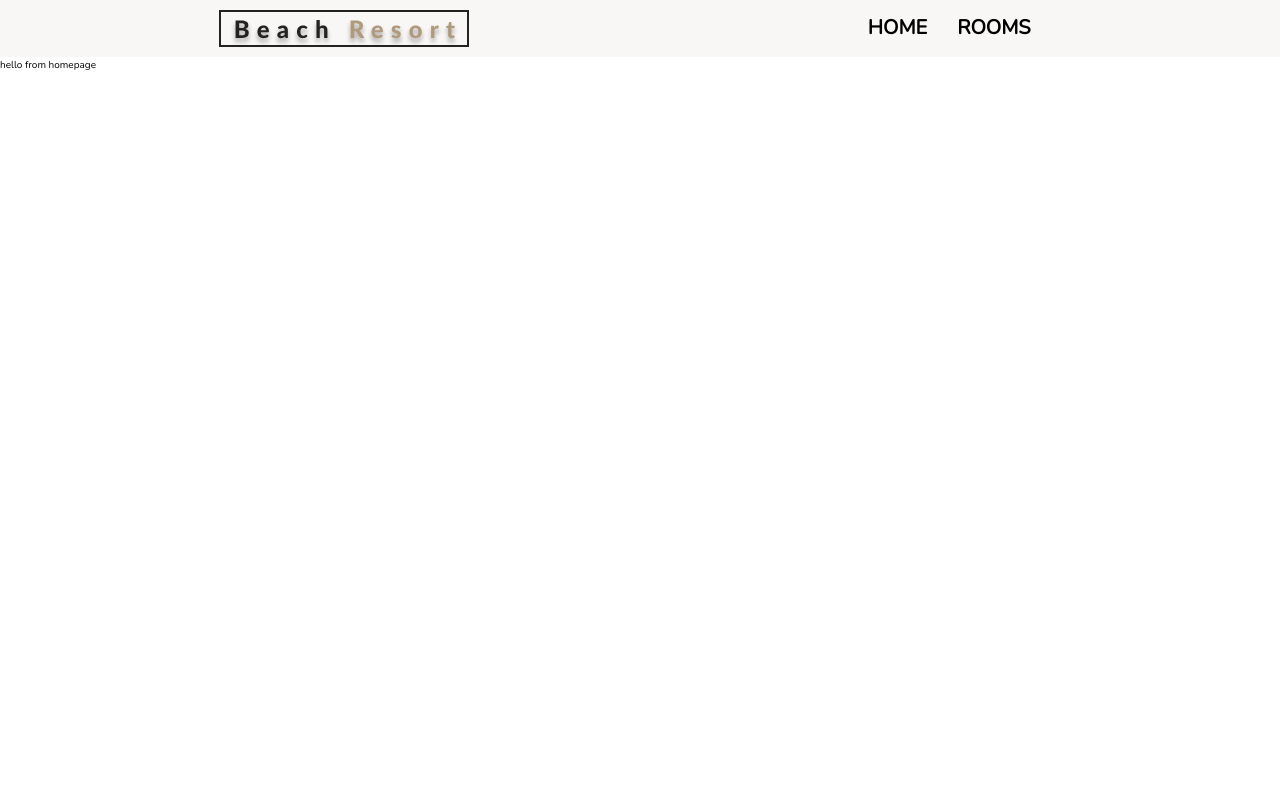
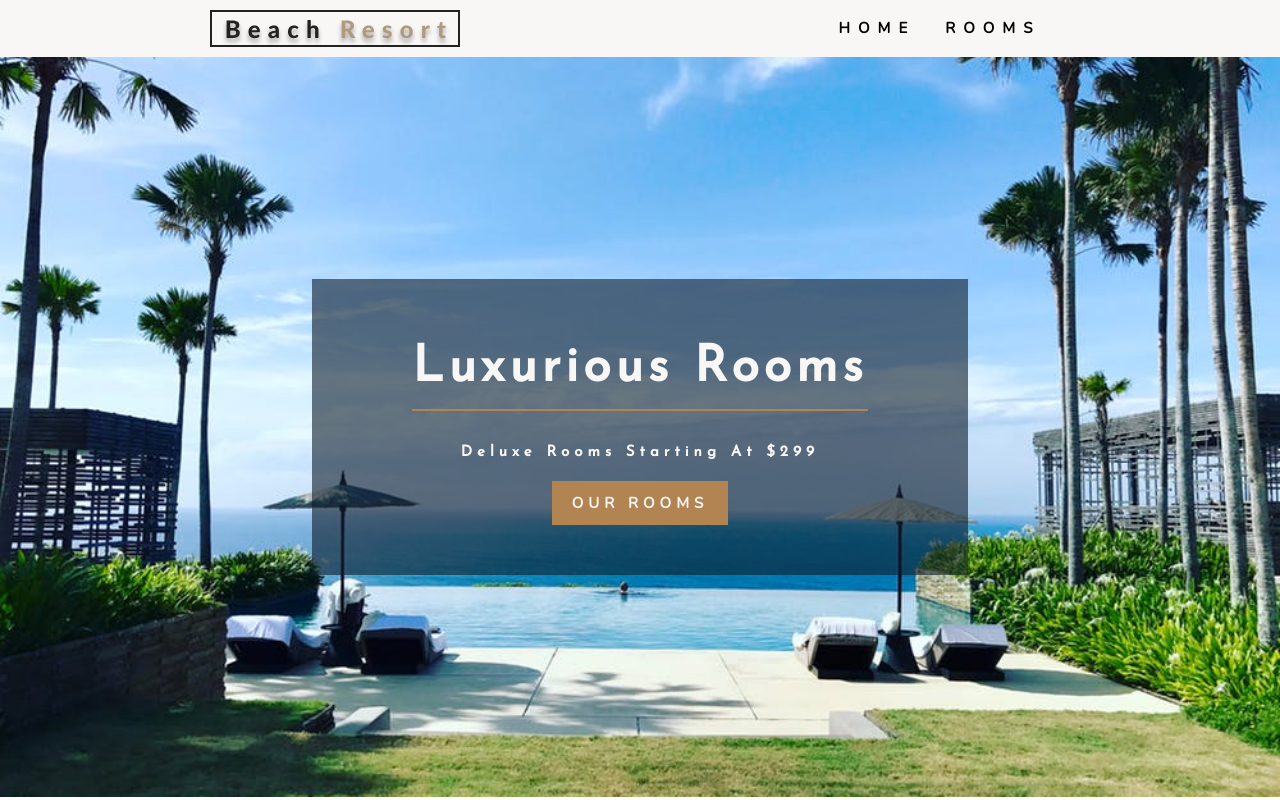
Before and after one commit to HexiangLiu/react-beach-resort, a React (Create React App) app: page / in a window 1280 px wide. Built offline with nearby package versions, Linux system fonts and the light colour scheme.

Commit message:
Header part complete

```diff
--- a/src/App.scss
+++ b/src/App.scss
@@ -17,6 +17,10 @@
 
   //Transition
   --transition-primary: all 0.3s linear;
+
+  //Typepagraphy
+  --spacing-primary: 0.8rem;
+  --spacing-secondary: 0.5rem;
 }
 
 *,
@@ -37,3 +41,38 @@ body {
   font-weight: 300;
   line-height: 1.6;
 }
+
+.btn-primary {
+  font-size: 1.5rem;
+  font-weight: 600;
+
+  &:visited,
+  &:link {
+    color: var(--color-grey-light-1);
+    text-decoration: none;
+    background-color: var(--color-primary-dark);
+    padding: 1rem 2rem;
+    text-transform: uppercase;
+    transition: all 0.3s;
+  }
+
+  &:hover {
+    color: var(--color-grey-dark-1);
+    background-color: var(--color-grey-light-1);
+  }
+}
+
+.heading--1 {
+  margin-bottom: 3rem;
+  font-size: 5rem;
+  font-weight: 600;
+  text-transform: capitalize;
+  font-family: var(--font-display);
+}
+
+.heading--3 {
+  font-size: 1.5rem;
+  margin-bottom: 1.5rem;
+  text-transform: capitalize;
+  font-family: var(--font-display);
+}
--- /dev/null
+++ b/src/components/Banner.js
@@ -0,0 +1,13 @@
+import React from 'react';
+
+import './Banner.scss';
+
+export default function Banner({ title, subtitle, children }) {
+  return (
+    <div className="banner">
+      <h1 className="heading--1">{title}</h1>
+      <h3 className="heading--3">{subtitle}</h3>
+      {children}
+    </div>
+  );
+}
--- /dev/null
+++ b/src/components/Banner.scss
@@ -0,0 +1,14 @@
+.banner {
+  letter-spacing: var(--spacing-secondary);
+  background-color: rgba(#101d2c, 0.6);
+  color: var(--color-grey-light-1);
+  padding: 5rem 10rem;
+  display: flex;
+  flex-direction: column;
+  align-items: center;
+  justify-content: center;
+
+  h1 {
+    border-bottom: 2px solid var(--color-primary-dark);
+  }
+}
--- /dev/null
+++ b/src/components/Header.js
@@ -0,0 +1,11 @@
+import React from 'react';
+
+import './Header.scss';
+
+export default function Header({ children, header }) {
+  return <header className={`Header ${header}`}>{children}</header>;
+}
+
+Header.defaultProps = {
+  header: 'Header__default',
+};
--- /dev/null
+++ b/src/components/Header.scss
@@ -0,0 +1,16 @@
+.Header {
+  height: calc(100vh - 6rem);
+  background-size: cover;
+  background-position: center;
+  display: flex;
+  align-items: center;
+  justify-content: center;
+
+  &__default {
+    background-image: url(../images/defaultBcg.jpeg);
+  }
+
+  &__rooms {
+    background-image: url(../images/room-2.jpeg);
+  }
+}
--- a/src/components/Navbar.scss
+++ b/src/components/Navbar.scss
@@ -1,13 +1,14 @@
 .nav {
   position: fixed;
   width: 100%;
-  font-size: 2rem;
+  font-size: 1.5rem;
   font-weight: 600;
   padding: 1rem 2rem;
   background-color: var(--color-grey-light-1);
   position: relative;
   z-index: 1;
   text-transform: uppercase;
+  letter-spacing: var(--spacing-primary);
 
   &__btn {
     border: none;
--- a/src/pages/Error.js
+++ b/src/pages/Error.js
@@ -1,5 +1,17 @@
 import React from 'react';
+import { Link } from 'react-router-dom';
+
+import Header from '../components/Header';
+import Banner from '../components/Banner';
 
 export default function Error() {
-  return <div>hello from error page</div>;
+  return (
+    <Header>
+      <Banner title="404" subtitle="page not found">
+        <Link to="/" className="btn-primary">
+          return home
+        </Link>
+      </Banner>
+    </Header>
+  );
 }
--- a/src/pages/Home.js
+++ b/src/pages/Home.js
@@ -1,5 +1,17 @@
 import React from 'react';
+import { Link } from 'react-router-dom';
+
+import Header from '../components/Header';
+import Banner from '../components/Banner';
 
 export default function Home() {
-  return <div>hello from homepage</div>;
+  return (
+    <Header>
+      <Banner title="luxurious rooms" subtitle="deluxe rooms starting at $299">
+        <Link to="/rooms" className="btn-primary">
+          our rooms
+        </Link>
+      </Banner>
+    </Header>
+  );
 }
--- a/src/pages/Rooms.js
+++ b/src/pages/Rooms.js
@@ -1,5 +1,17 @@
 import React from 'react';
+import { Link } from 'react-router-dom';
+
+import Header from '../components/Header';
+import Banner from '../components/Banner';
 
 export default function Rooms() {
-  return <div>hello from rooms page</div>;
+  return (
+    <Header header="Header__rooms">
+      <Banner title="our rooms">
+        <Link to="/" className="btn-primary">
+          return home
+        </Link>
+      </Banner>
+    </Header>
+  );
 }
```
